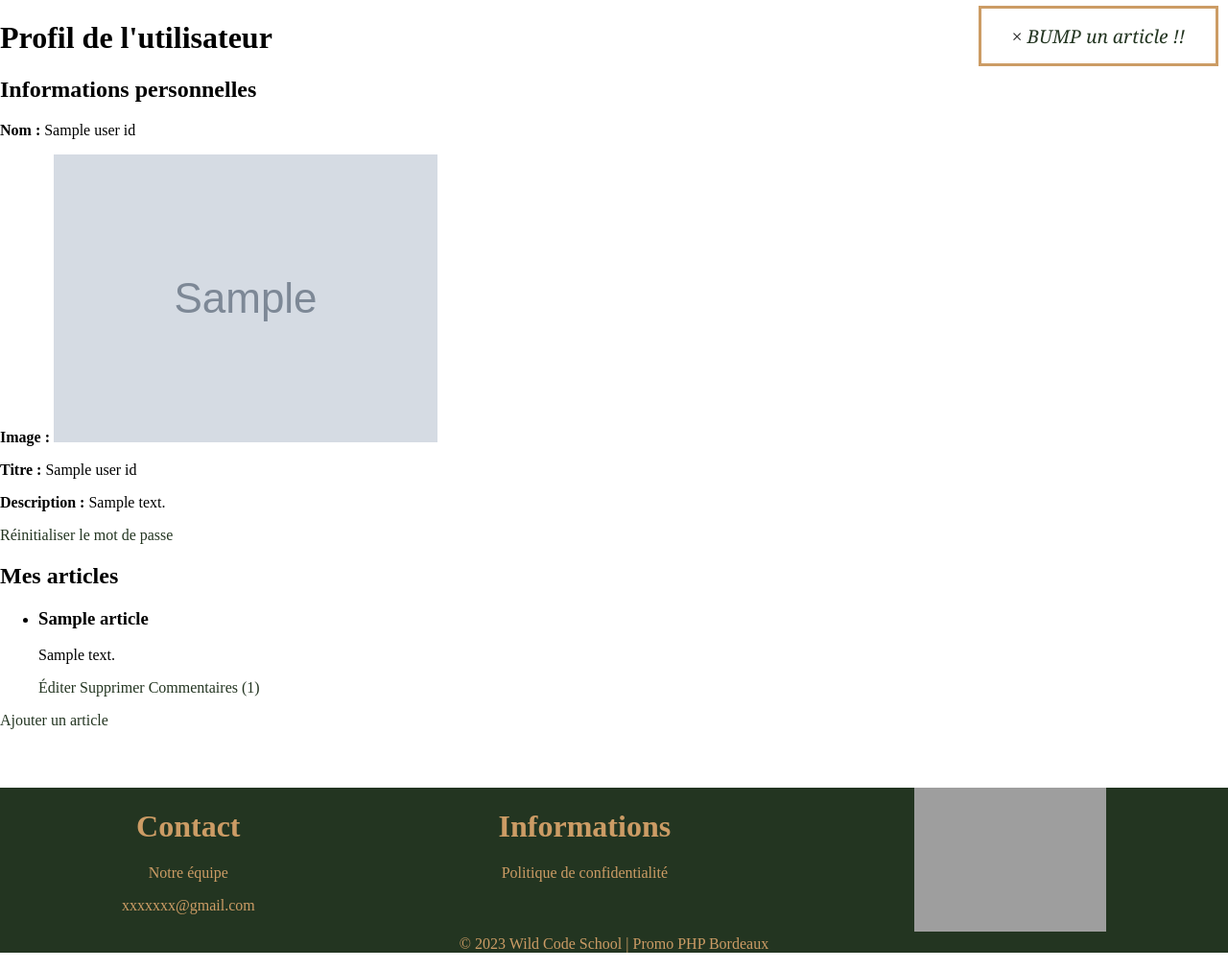
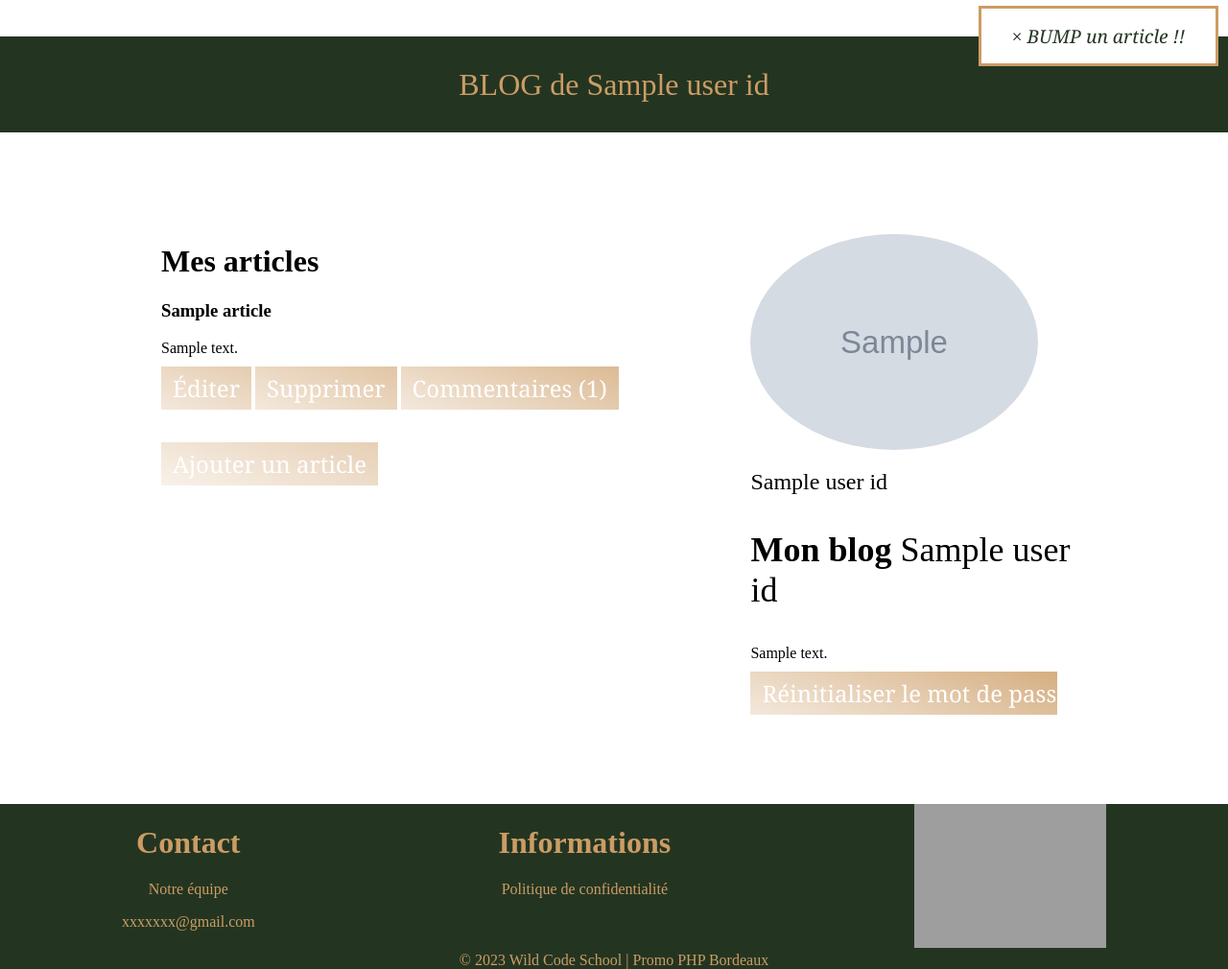
Before and after one commit to WildCodeSchool-2023-09/2023-09-PHP-Bordeaux-P2-Blog, a PHP site: the page made by src/View/Blog_user/profil.html.twig in a window 1280 px wide. Shown: the part 104-1114 px from the top of the page at 96% size. Run offline with PHP 8.4, Linux system fonts and the light colour scheme; the template is opened without the code that fills it: most values are stand-ins (such as "Sample title", 1, 10 or a date in 2020); grey boxes marked "Sample" are stand-in pictures; some libraries are stand-ins or nearby versions; grey boxes are pictures that could not be loaded.

Commit message:
mis à jour css bouton mis en page

```diff
--- a/src/View/Blog_user/profil.html.twig
+++ b/src/View/Blog_user/profil.html.twig
@@ -1,3 +1,4 @@
+{#
 {% extends 'layout.html.twig' %} {% block title %}Profil de l'utilisateur{%
 endblock %} {% block stylesheet %}<link
     rel="stylesheet"
@@ -30,3 +31,44 @@ endblock %} {% block stylesheet %}<link
 
 <a href="/article/add">Ajouter un article</a>
 {% endblock %}
+#}
+{% extends 'layout.html.twig' %}
+
+{% block title %}Profil de l'utilisateur{% endblock %}
+
+{% block stylesheet %}
+    <link rel="stylesheet" href="/assets/css/profil.css">
+{% endblock %}
+
+{% block content %}
+    <div class="blog">BLOG de {{ userId.name }}</div>
+    <div class="container">
+        <div class="article">
+            <ul>
+             <h1>     Mes articles      </h1>
+                {% for article in articles %}
+
+                        <h3>{{ article.title }}</h3>
+                        <p class="text">{{ article.content | raw }}</p>
+                        <div class="button-container">
+                        <a href="/article/edit?id={{ article.id }}" class="button">Éditer</a>
+                        <a href="/article/delete?id={{ article.id }}" class="button">Supprimer</a>
+                        <a  href="/show?id={{ article.id }}" class="button">Commentaires ({{ article.comment_count }})</a>
+                        </div>
+
+                {% endfor %}
+                <a href="/article/add"class="button2">Ajouter un article</a>
+            </ul>
+
+        </div>
+        <div class="info">
+
+            <p><img src="{{ userId.image }}" alt="User Image" class="imageronde"></p>
+
+            <t class="title">{{ userId.name }}</t>
+            <p class="titleblog"><strong>Mon blog</strong> {{ userId.title }}</p>
+            <p class="text">{{ userId.description | raw }}</p>
+            <a href="/forgot_password" class="button">Réinitialiser le mot de passe </a>
+        </div>
+    </div>
+{% endblock %}
```
Also changed, not shown: public/assets/css/profil.css (added), public/assets/images/uploaded/profile_image_65577d3239ac1.jpg (added), public/assets/images/uploaded/profile_image_655882c1dd77a.jpg (added).
